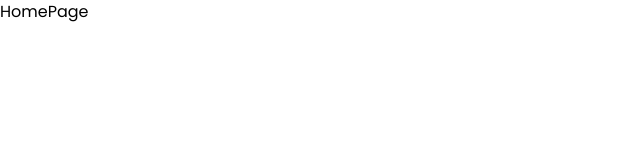
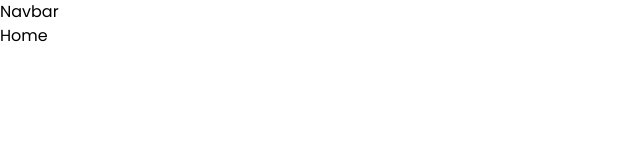
Before and after one commit to moonspark78/NFT_NextJS_Project, a Next.js app: page / in a window 1280 px wide. Shown: the top 160 px of the page, without its empty margins (0-640 px from the left). Built offline with nearby package versions, Linux system fonts and the light colour scheme.

Commit message:
create Navbar component

```diff
--- /dev/null
+++ b/app/Components/Helper/Home/Navbar/Navbar.tsx
@@ -0,0 +1,9 @@
+import React from 'react'
+
+const Navbar = () => {
+  return (
+    <div>Navbar</div>
+  )
+}
+
+export default Navbar
--- a/app/layout.tsx
+++ b/app/layout.tsx
@@ -1,6 +1,7 @@
 import type { Metadata } from "next";
 import { Poppins } from "next/font/google";
 import "./globals.css";
+import Navbar from "./Components/Helper/Home/Navbar/Navbar";
 
 
 
@@ -21,9 +22,9 @@ export default function RootLayout({
 }>) {
   return (
     <html lang="en">
-      <body
-        className={`${font.className} antialiased`}>
-        {children}
+      <body className={`${font.className} antialiased`}>
+        <Navbar/>
+          {children}
       </body>
     </html>
   );
--- a/app/page.tsx
+++ b/app/page.tsx
@@ -1,8 +1,11 @@
 import React from 'react'
+import Home from './Components/Helper/Home/Home'
 
 const HomePage = () => {
   return (
-    <div>HomePage</div>
+    <div>
+      <Home/>
+    </div>
   )
 }
 
```
